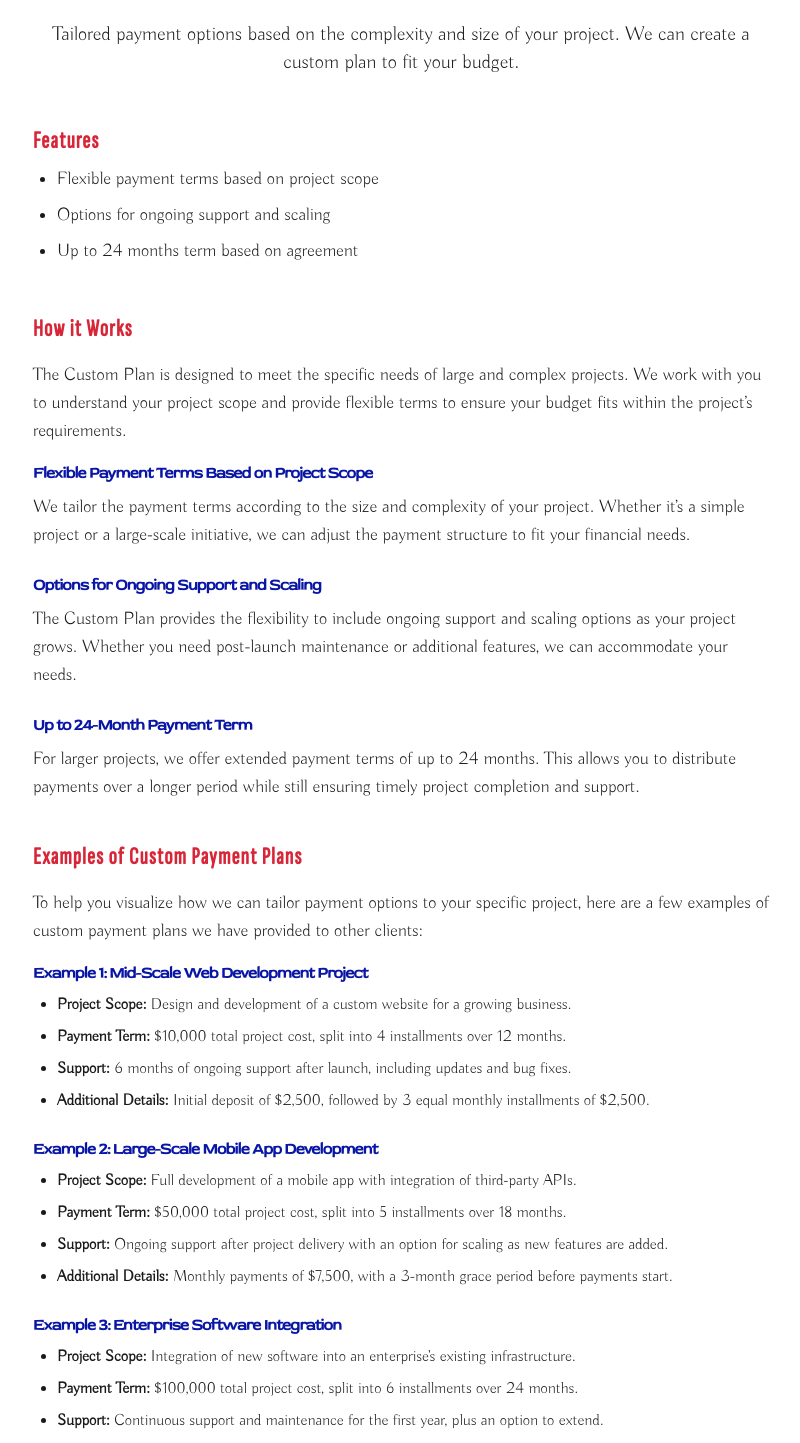
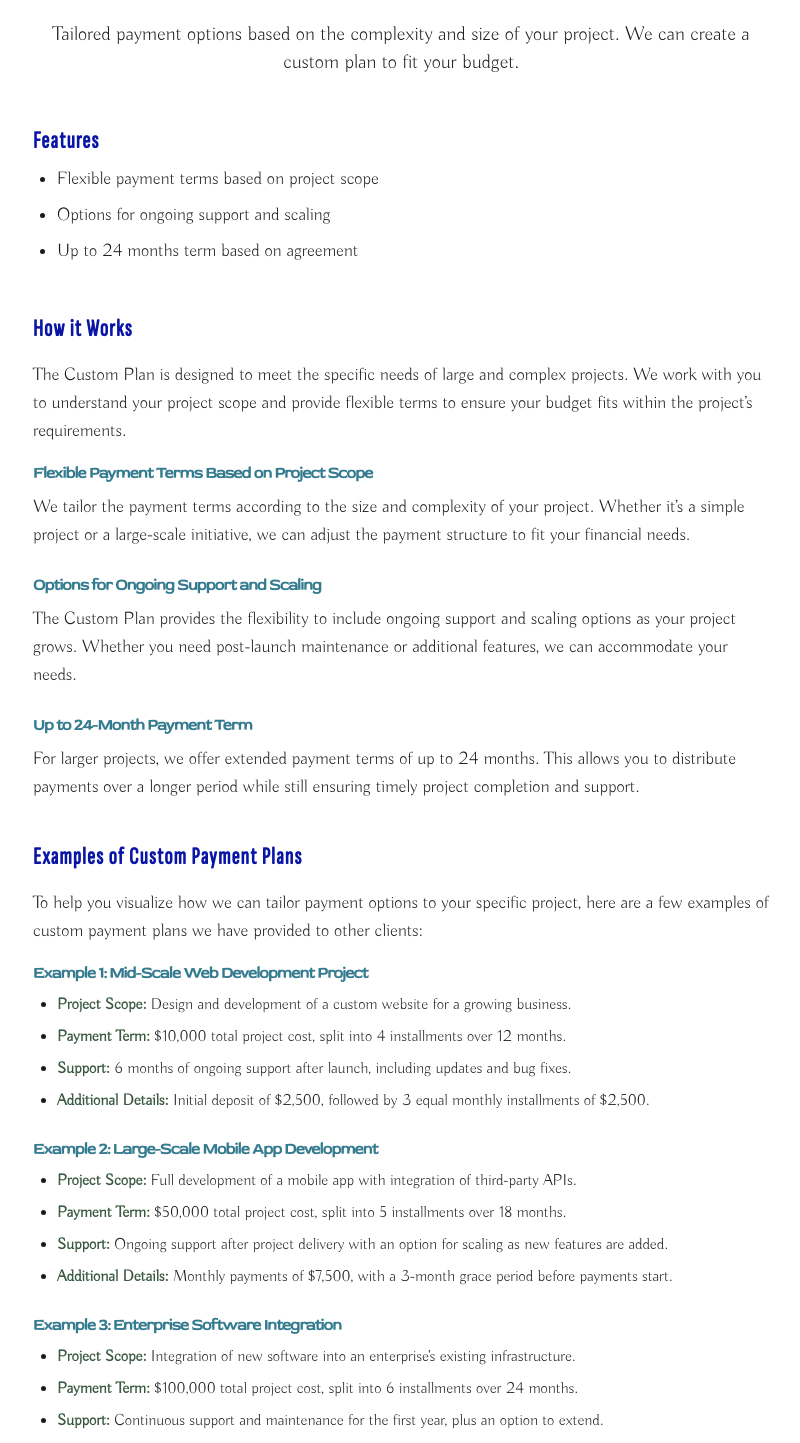
Before and after one commit to tmchuynh/phoenix-code-studio, a Next.js app: page /payment-plans/custom-plan in a window 1280 px wide. Shown: the part 237-1680 px from the top of the page, without its empty margins (239-1039 px from the left). Built offline with nearby package versions, Linux system fonts and the light colour scheme.

Commit message:
update colors

```diff
--- a/src/app/blog/page.tsx
+++ b/src/app/blog/page.tsx
@@ -473,13 +473,13 @@ const BlogDisplayPage: FC = () => {
           {currentArticles.map((blog, index) => (
             <Card
               key={index}
-              className="border rounded-lg shadow-lg hover:shadow-xl transition-shadow flex flex-col justify-between"
+              className="border-2 border-transparent dark:hover:border-border rounded-lg shadow-lg hover:shadow-xl transition-shadow flex flex-col justify-between"
             >
               <div>
                 <img
                   src={blog.img}
                   alt={blog.title}
-                  className="w-full h-36 rounded-t-md object-cover border mx-auto mb-1"
+                  className="w-full h-36 rounded-t-md object-cover mx-auto mb-1"
                 />
                 <div className="px-4 pb-2 flex flex-col justify-between h-[25em]">
                   <div>
--- a/src/app/globals.css
+++ b/src/app/globals.css
@@ -20,7 +20,7 @@ body {
     --primary-foreground: #ffffff;
     --secondary: #0815a5;
     --secondary-foreground: #ffffff;
-    --tertiary: #448fa3;
+    --tertiary: #357b8f;
     --tertiary-foreground: #1a1a1a;
     --muted: #e0e0e0;
     --muted-foreground: #6b7280;
--- a/src/app/payment-plans/custom-plan/page.tsx
+++ b/src/app/payment-plans/custom-plan/page.tsx
@@ -22,7 +22,9 @@ const CustomPlan = () => {
       {/* Features Explanation */}
       <div className="space-y-8">
         <div className="mb-6">
-          <h3 className="text-2xl font-semibold text-primary mb-2">Features</h3>
+          <h3 className="text-2xl font-semibold text-secondary mb-2">
+            Features
+          </h3>
           <ul className="list-disc pl-6 space-y-2 text-lg">
             <li>Flexible payment terms based on project scope</li>
             <li>Options for ongoing support and scaling</li>
@@ -32,7 +34,7 @@ const CustomPlan = () => {
 
         {/* Pricing and Explanation */}
         <div>
-          <h3 className="text-2xl font-semibold text-primary mb-4">
+          <h3 className="text-2xl font-semibold text-secondary mb-4">
             How it Works
           </h3>
           <p className="text-lg mb-4">
@@ -44,7 +46,7 @@ const CustomPlan = () => {
 
           {/* Flexible Payment Terms */}
           <div className="mb-6">
-            <h4 className="font-semibold text-secondary">
+            <h4 className="font-semibold text-tertiary">
               Flexible Payment Terms Based on Project Scope
             </h4>
             <p className="text-lg">
@@ -57,7 +59,7 @@ const CustomPlan = () => {
 
           {/* Ongoing Support and Scaling Options */}
           <div className="mb-6">
-            <h4 className="font-semibold text-secondary">
+            <h4 className="font-semibold text-tertiary">
               Options for Ongoing Support and Scaling
             </h4>
             <p className="text-lg">
@@ -70,7 +72,7 @@ const CustomPlan = () => {
 
           {/* Up to 24 Months Payment Term */}
           <div className="mb-6">
-            <h4 className="font-semibold text-secondary">
+            <h4 className="font-semibold text-tertiary">
               Up to 24-Month Payment Term
             </h4>
             <p className="text-lg">
@@ -82,7 +84,7 @@ const CustomPlan = () => {
 
           {/* Examples of Custom Payment Plans */}
           <div>
-            <h3 className="text-2xl font-semibold text-primary mb-4">
+            <h3 className="text-2xl font-semibold text-secondary mb-4">
               Examples of Custom Payment Plans
             </h3>
             <p className="text-lg mb-4">
@@ -93,76 +95,87 @@ const CustomPlan = () => {
 
             {/* Example 1 */}
             <div className="mb-6">
-              <h4 className="font-semibold text-secondary">
+              <h4 className="font-semibold text-tertiary">
                 Example 1: Mid-Scale Web Development Project
               </h4>
               <ul className="list-disc pl-6 space-y-2">
                 <li>
-                  <strong>Project Scope:</strong> Design and development of a
-                  custom website for a growing business.
+                  <strong className="text-accent-3">Project Scope:</strong>{" "}
+                  Design and development of a custom website for a growing
+                  business.
                 </li>
                 <li>
-                  <strong>Payment Term:</strong> $10,000 total project cost,
-                  split into 4 installments over 12 months.
+                  <strong className="text-accent-3">Payment Term:</strong>{" "}
+                  $10,000 total project cost, split into 4 installments over 12
+                  months.
                 </li>
                 <li>
-                  <strong>Support:</strong> 6 months of ongoing support after
-                  launch, including updates and bug fixes.
+                  <strong className="text-accent-3">Support:</strong> 6 months
+                  of ongoing support after launch, including updates and bug
+                  fixes.
                 </li>
                 <li>
-                  <strong>Additional Details:</strong> Initial deposit of
-                  $2,500, followed by 3 equal monthly installments of $2,500.
+                  <strong className="text-accent-3">Additional Details:</strong>{" "}
+                  Initial deposit of $2,500, followed by 3 equal monthly
+                  installments of $2,500.
                 </li>
               </ul>
             </div>
 
             {/* Example 2 */}
             <div className="mb-6">
-              <h4 className="font-semibold text-secondary">
+              <h4 className="font-semibold text-tertiary">
                 Example 2: Large-Scale Mobile App Development
               </h4>
               <ul className="list-disc pl-6 space-y-2">
                 <li>
-                  <strong>Project Scope:</strong> Full development of a mobile
-                  app with integration of third-party APIs.
+                  <strong className="text-accent-3">Project Scope:</strong> Full
+                  development of a mobile app with integration of third-party
+                  APIs.
                 </li>
                 <li>
-                  <strong>Payment Term:</strong> $50,000 total project cost,
-                  split into 5 installments over 18 months.
+                  <strong className="text-accent-3">Payment Term:</strong>{" "}
+                  $50,000 total project cost, split into 5 installments over 18
+                  months.
                 </li>
                 <li>
-                  <strong>Support:</strong> Ongoing support after project
-                  delivery with an option for scaling as new features are added.
+                  <strong className="text-accent-3">Support:</strong> Ongoing
+                  support after project delivery with an option for scaling as
+                  new features are added.
                 </li>
                 <li>
-                  <strong>Additional Details:</strong> Monthly payments of
-                  $7,500, with a 3-month grace period before payments start.
+                  <strong className="text-accent-3">Additional Details:</strong>{" "}
+                  Monthly payments of $7,500, with a 3-month grace period before
+                  payments start.
                 </li>
               </ul>
             </div>
 
             {/* Example 3 */}
             <div>
-              <h4 className="font-semibold text-secondary">
+              <h4 className="font-semibold text-tertiary">
                 Example 3: Enterprise Software Integration
               </h4>
               <ul className="list-disc pl-6 space-y-2">
                 <li>
-                  <strong>Project Scope:</strong> Integration of new software
-                  into an enterprise’s existing infrastructure.
+                  <strong className="text-accent-3">Project Scope:</strong>{" "}
+                  Integration of new software into an enterprise’s existing
+                  infrastructure.
                 </li>
                 <li>
-                  <strong>Payment Term:</strong> $100,000 total project cost,
-                  split into 6 installments over 24 months.
+                  <strong className="text-accent-3">Payment Term:</strong>{" "}
+                  $100,000 total project cost, split into 6 installments over 24
+                  months.
                 </li>
                 <li>
-                  <strong>Support:</strong> Continuous support and maintenance
-                  for the first year, plus an option to extend.
+                  <strong className="text-accent-3">Support:</strong> Continuous
+                  support and maintenance for the first year, plus an option to
+                  extend.
                 </li>
                 <li>
-                  <strong>Additional Details:</strong> Payments are divided
-                  equally every 4 months, starting 2 months after the initial
-                  deposit of $20,000.
+                  <strong className="text-accent-3">Additional Details:</strong>{" "}
+                  Payments are divided equally every 4 months, starting 2 months
+                  after the initial deposit of $20,000.
                 </li>
               </ul>
             </div>
--- a/src/components/Testimonials.tsx
+++ b/src/components/Testimonials.tsx
@@ -23,7 +23,7 @@ const Testimonials = () => {
             {testimonials.map((testimonial, index) => (
               <SwiperSlide key={index} className="p-6 mx-auto">
                 {testimonial.featured && (
-                  <div className="p-6 rounded-lg shadow-lg hover:shadow-xl border-2 border-transparent dark:hover:border-border transition-shadow bg-card text-card-foreground">
+                  <div className="p-6 rounded-lg border-2 bg-card text-card-foreground">
                     <div className="flex-1 flex 2xl:items-end">
                       <p className="text-lg italic">
                         <span>"</span>
```
Also changed, not shown: src/app/payment-plans/basic-plan/page.tsx (+12 -17 lines), src/app/payment-plans/premium-plan/page.tsx (+10 -8 lines), src/app/payment-plans/standard-plan/page.tsx (+10 -8 lines).
